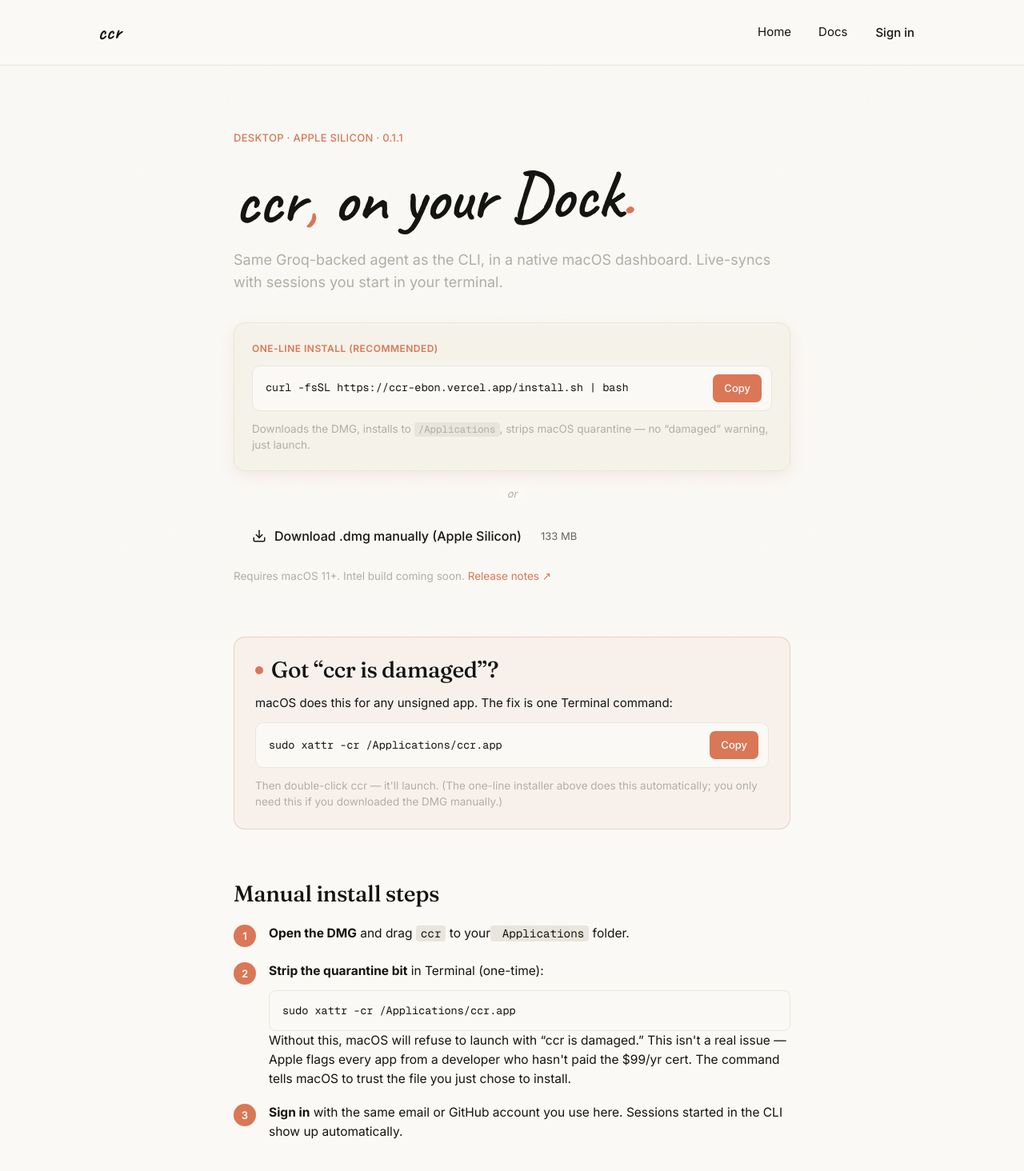
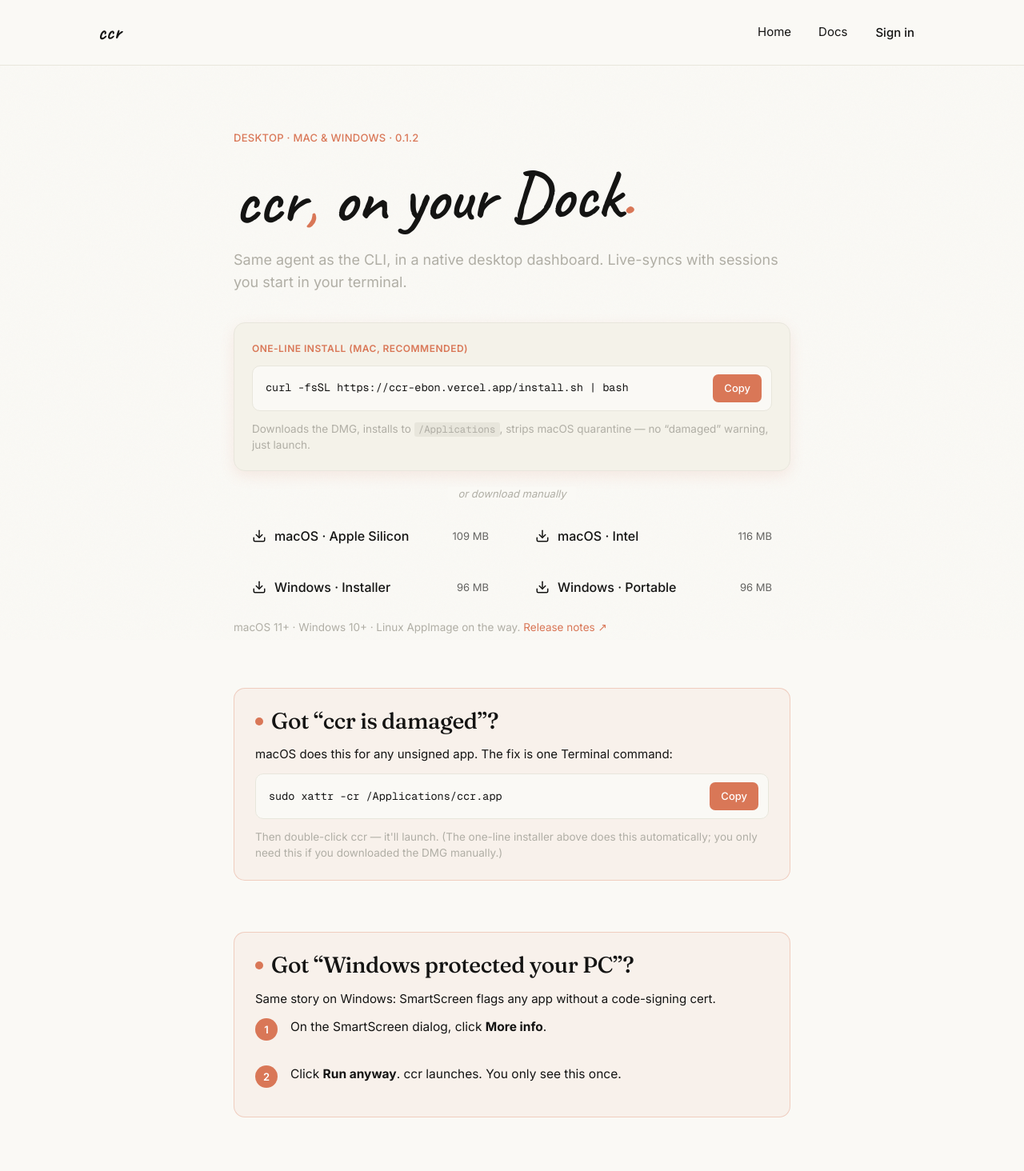
Before and after one commit to ryanssareen/ccr, a Next.js app in the folder web/: page /download in a window 1280 px wide. Shown: the top 1464 px of the page at 80% size. Built offline with nearby package versions, Linux system fonts and the light colour scheme.

Commit message:
feat(web): /download now offers Mac + Windows installers (desktop-v0.1.2)
- 2x2 grid: macOS arm64/x64 + Windows installer/portable
- Add Windows SmartScreen troubleshooting section
- Pin electron to 41.5.0 so electron-builder can resolve the version

```diff
--- a/web/app/download/page.tsx
+++ b/web/app/download/page.tsx
@@ -1,17 +1,23 @@
 import Link from "next/link";
 import { CopyButton } from "./copy-button";
 
-const DMG_URL =
-  "https://github.com/ryanssareen/ccr/releases/download/desktop-v0.1.1/ccr-0.1.1-arm64.dmg";
+const VERSION = "0.1.2";
 const RELEASE_URL =
-  "https://github.com/ryanssareen/ccr/releases/tag/desktop-v0.1.1";
-const VERSION = "0.1.1";
+  "https://github.com/ryanssareen/ccr/releases/tag/desktop-v0.1.2";
+const RELEASE_BASE =
+  "https://github.com/ryanssareen/ccr/releases/download/desktop-v0.1.2";
+
+const DMG_ARM64_URL = `${RELEASE_BASE}/ccr-${VERSION}-mac-arm64.dmg`;
+const DMG_X64_URL = `${RELEASE_BASE}/ccr-${VERSION}-mac-x64.dmg`;
+const WIN_SETUP_URL = `${RELEASE_BASE}/ccr-setup-${VERSION}-win-x64.exe`;
+const WIN_PORTABLE_URL = `${RELEASE_BASE}/ccr-portable-${VERSION}-win-x64.exe`;
+
 const ONE_LINER = "curl -fsSL https://ccr-ebon.vercel.app/install.sh | bash";
 const FIX_CMD = "sudo xattr -cr /Applications/ccr.app";
 
 export const metadata = {
-  title: "Download ccr for Mac",
-  description: "Native macOS desktop app for ccr — Apple Silicon DMG.",
+  title: "Download ccr",
+  description: "Native desktop app for ccr — Mac, Windows, and CLI.",
 };
 
 export default function DownloadPage() {
@@ -39,17 +45,17 @@
       </nav>
 
       <main className="page">
-        <span className="caption caption-clay">Desktop · Apple Silicon · {VERSION}</span>
+        <span className="caption caption-clay">Desktop · Mac &amp; Windows · {VERSION}</span>
         <h1 className="display">
           ccr<span className="period">,</span> on your Dock<span className="period">.</span>
         </h1>
         <p className="lede">
-          Same Groq-backed agent as the CLI, in a native macOS dashboard.
+          Same agent as the CLI, in a native desktop dashboard.
           Live-syncs with sessions you start in your terminal.
         </p>
 
         <section className="installer">
-          <p className="installer-label">One-line install (recommended)</p>
+          <p className="installer-label">One-line install (Mac, recommended)</p>
           <div className="cmd-row">
             <code className="cmd">{ONE_LINER}</code>
             <CopyButton text={ONE_LINER} />
@@ -60,15 +66,32 @@
           </p>
         </section>
 
-        <div className="or"><span>or</span></div>
+        <div className="or"><span>or download manually</span></div>
 
-        <a className="btn btn-ghost btn-lg btn-download" href={DMG_URL}>
-          <DownloadIcon />
-          <span>Download .dmg manually (Apple Silicon)</span>
-          <span className="size">133 MB</span>
-        </a>
+        <div className="downloads-grid">
+          <a className="btn btn-ghost btn-lg btn-download" href={DMG_ARM64_URL}>
+            <DownloadIcon />
+            <span>macOS · Apple Silicon</span>
+            <span className="size">109 MB</span>
+          </a>
+          <a className="btn btn-ghost btn-lg btn-download" href={DMG_X64_URL}>
+            <DownloadIcon />
+            <span>macOS · Intel</span>
+            <span className="size">116 MB</span>
+          </a>
+          <a className="btn btn-ghost btn-lg btn-download" href={WIN_SETUP_URL}>
+            <DownloadIcon />
+            <span>Windows · Installer</span>
+            <span className="size">96 MB</span>
+          </a>
+          <a className="btn btn-ghost btn-lg btn-download" href={WIN_PORTABLE_URL}>
+            <DownloadIcon />
+            <span>Windows · Portable</span>
+            <span className="size">96 MB</span>
+          </a>
+        </div>
         <p className="sub">
-          Requires macOS 11+. Intel build coming soon.{" "}
+          macOS 11+ · Windows 10+ · Linux AppImage on the way.{" "}
           <a href={RELEASE_URL} target="_blank" rel="noreferrer">
             Release notes ↗
           </a>
@@ -91,6 +114,29 @@
             above does this automatically; you only need this if you
             downloaded the DMG manually.)
           </p>
+        </section>
+
+        <section className="section trouble">
+          <h2 className="h2">
+            <span className="warn-dot" /> Got &ldquo;Windows protected your PC&rdquo;?
+          </h2>
+          <p className="trouble-lede">
+            Same story on Windows: SmartScreen flags any app without a code-signing cert.
+          </p>
+          <ol className="steps tight-steps">
+            <li>
+              <span className="step-num">1</span>
+              <div>
+                On the SmartScreen dialog, click <strong>More info</strong>.
+              </div>
+            </li>
+            <li>
+              <span className="step-num">2</span>
+              <div>
+                Click <strong>Run anyway</strong>. ccr launches. You only see this once.
+              </div>
+            </li>
+          </ol>
         </section>
 
         <section className="section">
@@ -285,6 +331,23 @@
     font-size: 13px;
     opacity: 0.65;
     font-weight: 400;
+  }
+
+  .downloads-grid {
+    display: grid;
+    grid-template-columns: 1fr 1fr;
+    gap: 12px;
+    margin-bottom: 12px;
+  }
+
+  @media (max-width: 600px) {
+    .downloads-grid {
+      grid-template-columns: 1fr;
+    }
+  }
+
+  .tight-steps li {
+    margin-bottom: 12px;
   }
 
   .installer {
```
Also changed, not shown: 2 other files (tests, documents, lock files or other folders).
